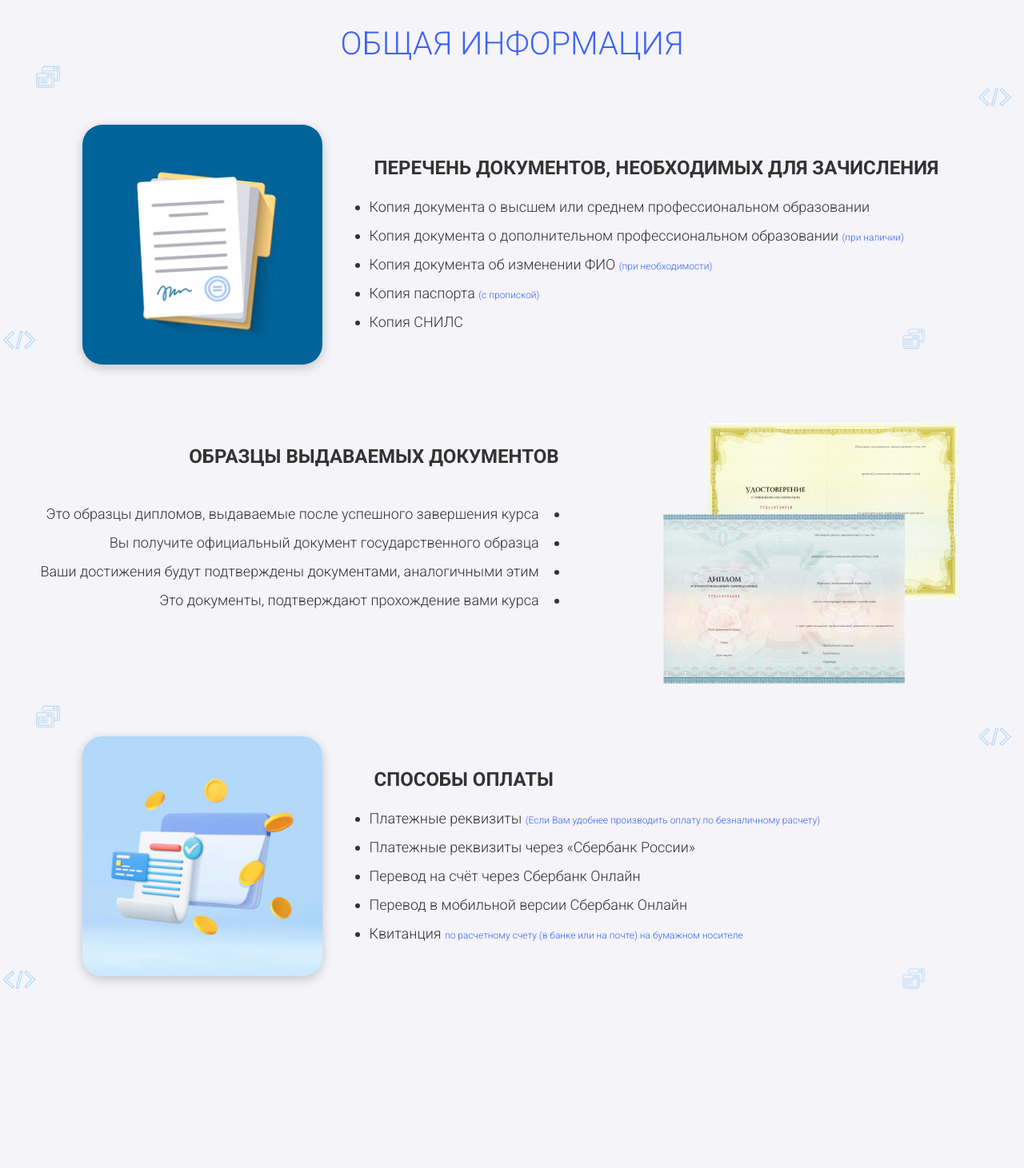
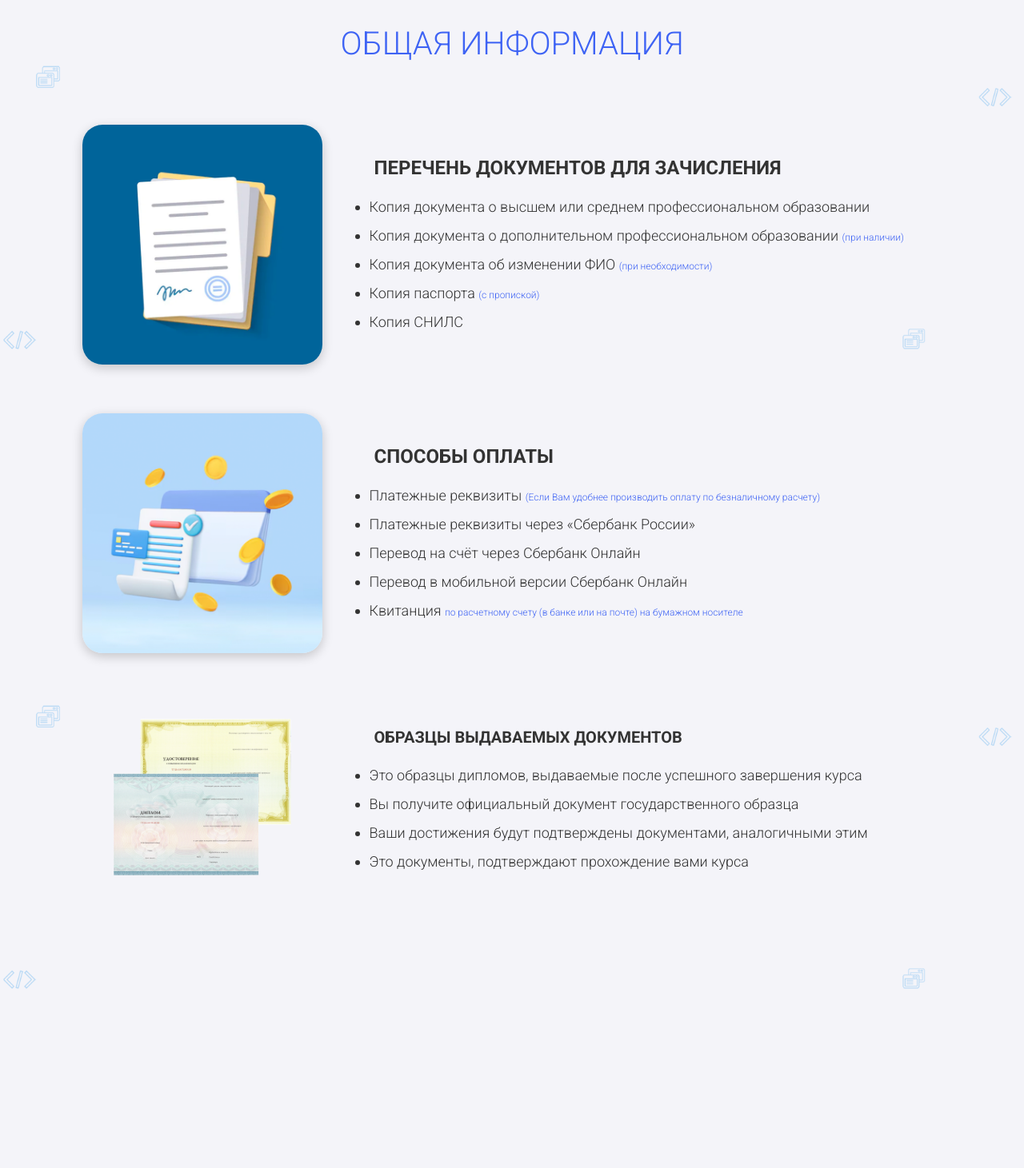
Before and after one commit to StephenD11/CMI_Courses, a Django app: template courses_project/courses_app/templates/courses_app/documents.html in a window 1280 px wide. Shown: the part 136-1597 px from the top of the page at 80% size. After the commit the page ends 1553 px from the top, so only its background shows below. Run offline with Django 3.2, Linux system fonts and the light colour scheme; the template is opened without the code that fills it, so the values that code supplies are empty.

Commit message:
Обновление 07.03.25

```diff
--- a/courses_project/courses_app/static/courses_app/styles.css
+++ b/courses_project/courses_app/static/courses_app/styles.css
@@ -3,6 +3,20 @@ main {
 padding-bottom: 200px; /* Если футер 50px в высоту */
 }
 
+.contacts_width_text {
+width: 200px;
+}
+
+.contacts_main_top {
+margin-left:50px;
+margin-top:100px;
+}
+
+.document_h1 {
+font-size:24px;
+margin-left:40px;
+margin-top:40px;
+}
 
 .entrance-links {
 display: flex;
@@ -788,6 +802,10 @@ ul li {
     margin: 5px 0;
 }
 
+.document_list {
+    font-size:18px;
+    margin-left:14px;
+}
 
 
 
--- a/courses_project/courses_app/templates/courses_app/documents.html
+++ b/courses_project/courses_app/templates/courses_app/documents.html
@@ -16,9 +16,9 @@
         </div>
 
         <div style="border-radius:25px; width: 750px; height: 300px;">
-            <p style="font-size:24px; margin-left:40px; margin-top:40px;"><b>ПЕРЕЧЕНЬ ДОКУМЕНТОВ, НЕОБХОДИМЫХ ДЛЯ
+            <p class="document_h1"><b>ПЕРЕЧЕНЬ ДОКУМЕНТОВ ДЛЯ
                 ЗАЧИСЛЕНИЯ</b></p>
-            <ul style="font-size:18px; margin-left:14px;">
+            <ul class="document_list">
                 <li style="margin-bottom:15px;">Копия документа о высшем или среднем профессиональном образовании</li>
                 <li style="margin-bottom:15px;">Копия документа о дополнительном профессиональном образовании <span
                         style="font-size:12px; color:#3e63f4;">(при наличии)</span></li>
@@ -33,12 +33,41 @@
     <br>
     <br>
     <br>
+
+
+    <!--Третий блок-->
+    <div class="doc-first">
+        <div>
+            <img src="{% static 'images/pay.png' %}" alt="Логотип"
+                 style="border-radius: 25px; width:300px; box-shadow: 0 4px 14px rgba(0, 0, 0, 0.2); ">
+        </div>
+        <div style="border-radius:25px; width: 750px; height: 300px; margin-bottom: 50px;">
+            <p class="document_h1"><b>СПОСОБЫ ОПЛАТЫ</b></p>
+            <ul class="document_list">
+                <li style="margin-bottom:15px;">Платежные реквизиты <span
+                        style="font-size:12px; color:#3e63f4;">(Если Вам удобнее производить оплату по безналичному расчету)</span>
+                </li>
+                <li style="margin-bottom:15px;">Платежные реквизиты через «Сбербанк России»</li>
+                <li style="margin-bottom:15px;">Перевод на счёт через Сбербанк Онлайн</li>
+                <li style="margin-bottom:15px;">Перевод в мобильной версии Сбербанк Онлайн</li>
+                <li style="margin-bottom:15px;">Квитанция <span
+                        style="font-size:12px; color:#3e63f4;">по расчетному счету (в банке или на почте) на бумажном носителе</span>
+                </li>
+            </ul>
+        </div>
+    </div>
+
+
     <!--Второй блок-->
     <div class="doc-first">
+        <div>
+            <img src="{% static 'images/dip.png' %}" alt="Логотип"
+                 style="border-radius: 25px; width:300px; margin-top:-20px; margin-bottom: -50px;">
+        </div>
 
-        <div style="display:flex; display: flex; flex-direction: column; align-items: flex-end;">
-            <p style="font-size:24px; margin-right:40px; margin-top:40px;"><b>ОБРАЗЦЫ ВЫДАВАЕМЫХ ДОКУМЕНТОВ</b></p>
-            <ul style="font-size:18px; list-style-position: inside; text-align: right;margin-left:14px; direction: rtl;">
+        <div style="border-radius:25px; width: 750px; height: 300px; margin-bottom: 50px;">
+            <p class="document_h1"><b style="font-size:20px;">ОБРАЗЦЫ ВЫДАВАЕМЫХ ДОКУМЕНТОВ</b></p>
+            <ul class="document_list">
                 <li style="margin-bottom:15px;">Это образцы дипломов, выдаваемые после успешного завершения курса</li>
                 <li style="margin-bottom:15px;">Вы получите официальный документ государственного образца</li>
                 <li style="margin-bottom:15px;">Ваши достижения будут подтверждены документами, аналогичными этим</li>
@@ -46,30 +75,10 @@
             </ul>
         </div>
 
-        <div>
-            <img src="{% static 'images/dip.png' %}" alt="Логотип"
-                 style="border-radius: 25px; width:500px; margin-top:-75px; margin-bottom: -25px;">
-        </div>
+
     </div>
-    <!--Третий блок-->
-    <div class="doc-first">
-        <div>
-            <img src="{% static 'images/pay.png' %}" alt="Логотип"
-                 style="border-radius: 25px; width:300px; box-shadow: 0 4px 14px rgba(0, 0, 0, 0.2); ">
-        </div>
-        <div style="border-radius:25px; width: 750px; height: 300px; margin-bottom: 250px;">
-            <p style="font-size:24px; margin-left:40px; margin-top:40px;"><b>СПОСОБЫ ОПЛАТЫ</b></p>
-            <ul style="font-size:18px; margin-left:14px;">
-                <li style="margin-bottom:15px;">Платежные реквизиты <span
-                        style="font-size:12px; color:#3e63f4;">(Если Вам удобнее производить оплату по безналичному расчету)</span></li>
-                <li style="margin-bottom:15px;">Платежные реквизиты через «Сбербанк России»</li>
-                <li style="margin-bottom:15px;">Перевод на счёт через Сбербанк Онлайн</li>
-                <li style="margin-bottom:15px;">Перевод в мобильной версии Сбербанк Онлайн</li>
-                <li style="margin-bottom:15px;">Квитанция <span
-                        style="font-size:12px; color:#3e63f4;">по расчетному счету (в банке или на почте) на бумажном носителе</span></li>
-            </ul>
-        </div>
-    </div>
+
+
 </section>
 {% endblock %}
 
```
Also changed, not shown: other parts of courses_project/courses_app/static/courses_app/styles.css (+62 -1 lines), courses_project/courses_app/templates/courses_app/contacts.html (+6 -4 lines).
